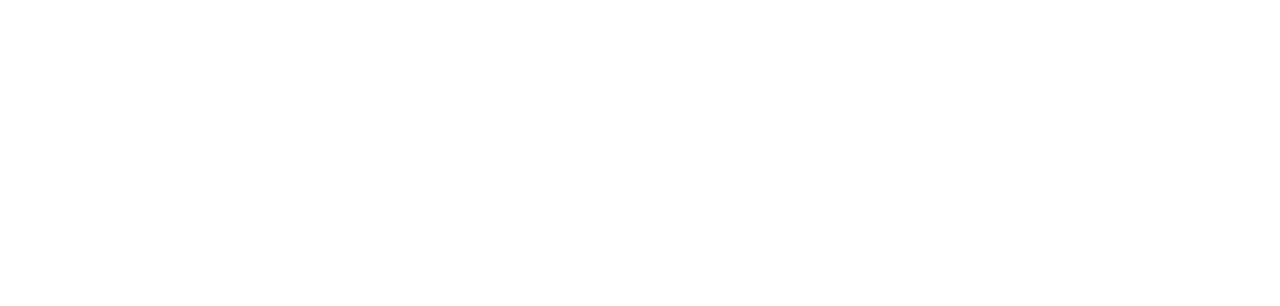
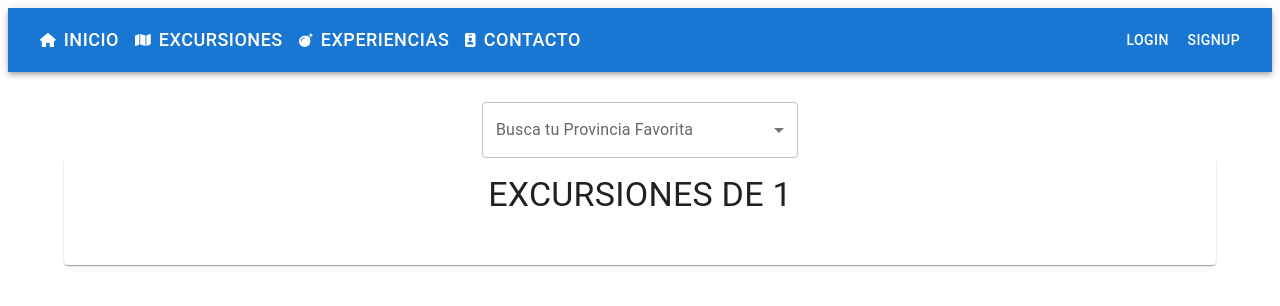
Before and after one commit to kronos5693/finalP3Front, a React (Vite) app: page /excursionbusqueda/1 in a window 1280 px wide. Before the commit this address had no page. Shown: the top 306 px of the page. Built offline with nearby package versions, Linux system fonts and the light colour scheme.

Commit message:
add page excursiones busqueda

```diff
--- a/src/components/Barrabusqueda/BarraBusqueda.jsx
+++ b/src/components/Barrabusqueda/BarraBusqueda.jsx
@@ -36,9 +36,8 @@
       >
         {provinciasUnicas.map((item) => (
           <MenuItem key={item} value={item}>
-
-            <Link to={`/excursionbusqueda`} style={linkStyles}>
-              {item}
+            <Link to={`/excursionbusqueda/${item}`} style={linkStyles}>
+              {item.toUpperCase()}
             </Link>
           </MenuItem>
         ))}
--- /dev/null
+++ b/src/components/Card/CardSearch.jsx
@@ -0,0 +1,59 @@
+import React from "react";
+import Container from "@mui/material/Container";
+import Card from "@mui/material/Card";
+import Grid from "@mui/material/Grid";
+import CardContent from "@mui/material/CardContent";
+import Typography from "@mui/material/Typography";
+import Data from "../data/DataLugares.json";
+import CardMedia from "@mui/material/CardMedia";
+import { CardActionArea } from "@mui/material";
+
+
+
+
+function CardSearch({ provincia }) {
+    const excursiones = Data.filter((excursion) => excursion.provincia === provincia);
+const prov= provincia //convertir a string
+
+  return (
+    <Container maxWidth="lg">
+      <Card>
+        <CardContent>
+          <Typography variant="h4" align="center">
+            EXCURSIONES DE {provincia.toUpperCase()}
+          </Typography>
+          <Grid container spacing={5} style={{ marginTop: "25px" }}>
+            {excursiones.map((point, index) => (
+              <Grid item xs={12} sm={4} key={index}>
+                <Card sx={{ maxWidth: 345 }} style={{ padding: "10px", marginTop: "30px" }}>
+                  <CardActionArea>
+                    <CardMedia
+                      component="img"
+                      height="140"
+                      image={point.img}
+                      alt={point.excursion}
+                      style={{ borderRadius: "5px" }}
+                    />
+                    <CardContent>
+                      <Typography gutterBottom variant="h5" component="div">
+                        {point.excursion}
+                      </Typography>
+                      <Typography variant="body2" color="text.secondary" align="justify">
+                        {point.descripcion}
+                      </Typography>
+                      <Typography variant="body2" color="text.secondary">
+                        Precio: {point.precio}
+                      </Typography>
+                    </CardContent>
+                  </CardActionArea>
+                </Card>
+              </Grid>
+            ))}
+          </Grid>
+        </CardContent>
+      </Card>
+    </Container>
+  );
+}
+
+export default  CardSearch;
--- a/src/main.jsx
+++ b/src/main.jsx
@@ -3,8 +3,9 @@
 import App from './App';
 import './index.css';
 import { BrowserRouter } from 'react-router-dom';
+import { createRoot } from 'react-dom/client';
 
-ReactDOM.createRoot(document.getElementById('root')).render(
+createRoot(document.getElementById('root')).render(
   <React.StrictMode>
     <BrowserRouter>
       <App />
--- a/src/pages/Excursionbusqueda.jsx
+++ b/src/pages/Excursionbusqueda.jsx
@@ -1,24 +1,22 @@
-import React from 'react'
-import SearchBar from '../components/Barrabusqueda/BarraBusqueda'
-import NavBar from '../components/NavBar/navBar'
-
+import React from 'react';
+import { useParams } from 'react-router-dom';
+import NavBar from '../components/NavBar/navBar';
+import SearchBar from '../components/Barrabusqueda/BarraBusqueda';
+import CardSearch from '../components/Card/CardSearch';
 
 function Excursionbusqueda() {
+  // Accede al valor de 'provincia' desde la URL
+  const { provincia } = useParams();
 
   return (
-   <>
-      <NavBar  />
-   <div className="searchBar" style={{ marginBottom: '30px' }}>
-<SearchBar/>
-<span>hola</span>
-</div>
+    <>
+      <NavBar />
+      <SearchBar />
 
-
-
-
-
-   </>
-  )
+      {/* Pasa 'provincia' como una propiedad al componente CardSearch */}
+      <CardSearch provincia={provincia} />
+    </>
+  );
 }
 
-export default Excursionbusqueda
+export default Excursionbusqueda;
--- a/src/pages/LayOut.jsx
+++ b/src/pages/LayOut.jsx
@@ -4,27 +4,18 @@
 import Excursiones from "./Excursiones";
 import Contacto from "./Contacto";
 import Experiencias from "./Experiencias";
-
-import Excursionbusqueda from "./Excursionbusqueda";
+import Excursionbusqueda from "./Excursionbusqueda"; // Importa Excursionbusqueda
 
 function LayOut() {
   return (
-    <>
-
-
-      <Routes>
-
-        <Route path="/" element={<Home />}></Route>
-        <Route path="/excursiones" element={<Excursiones />}></Route>
-        <Route path="/contacto" element={<Contacto />}></Route>
-        <Route path="/experiencias" element={<Experiencias />}></Route>
-        <Route path="/excursionbusqueda" element={<Excursionbusqueda />} ></Route>
-
-
-      </Routes>
-    </>
-
-  )
+    <Routes>
+      <Route path="/" element={<Home />} />
+      <Route path="/excursiones" element={<Excursiones />} />
+      <Route path="/contacto" element={<Contacto />} />
+      <Route path="/experiencias" element={<Experiencias />} />
+      <Route path="/excursionbusqueda/:provincia" element={<Excursionbusqueda />} /> {/* Define una ruta que toma la provincia como parámetro */}
+    </Routes>
+  );
 }
 
-export default LayOut
+export default LayOut;
```
